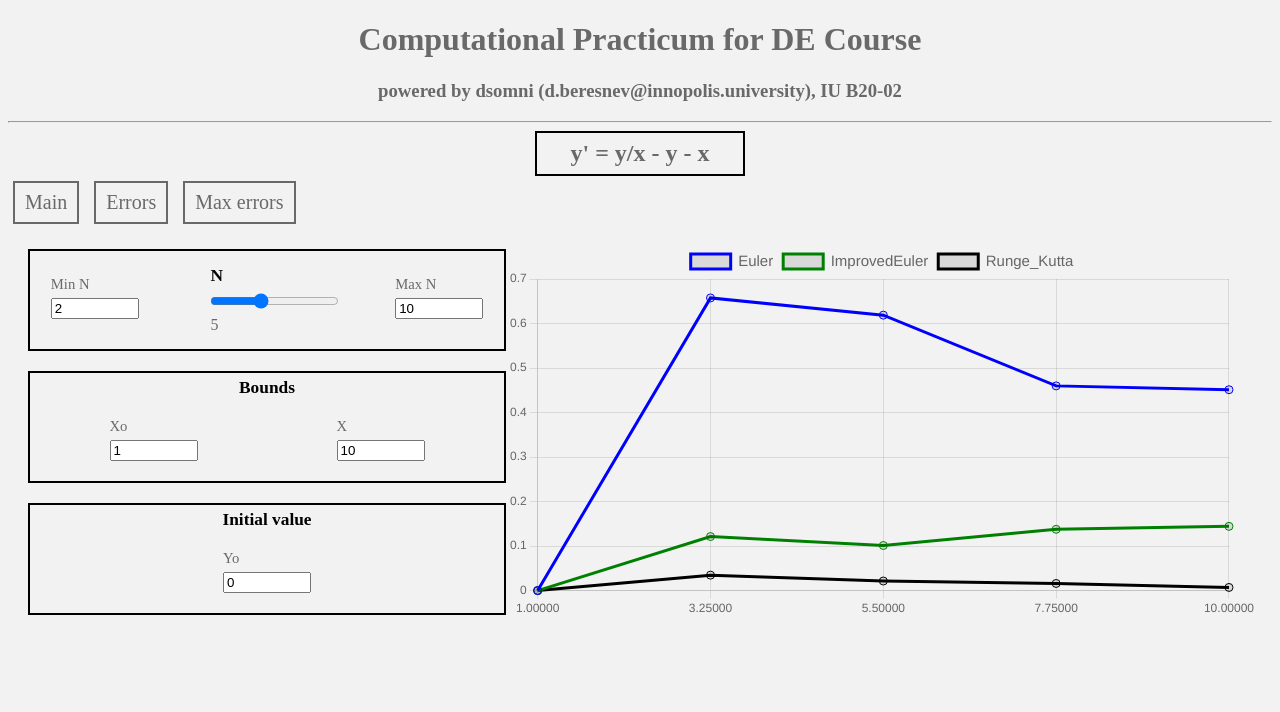
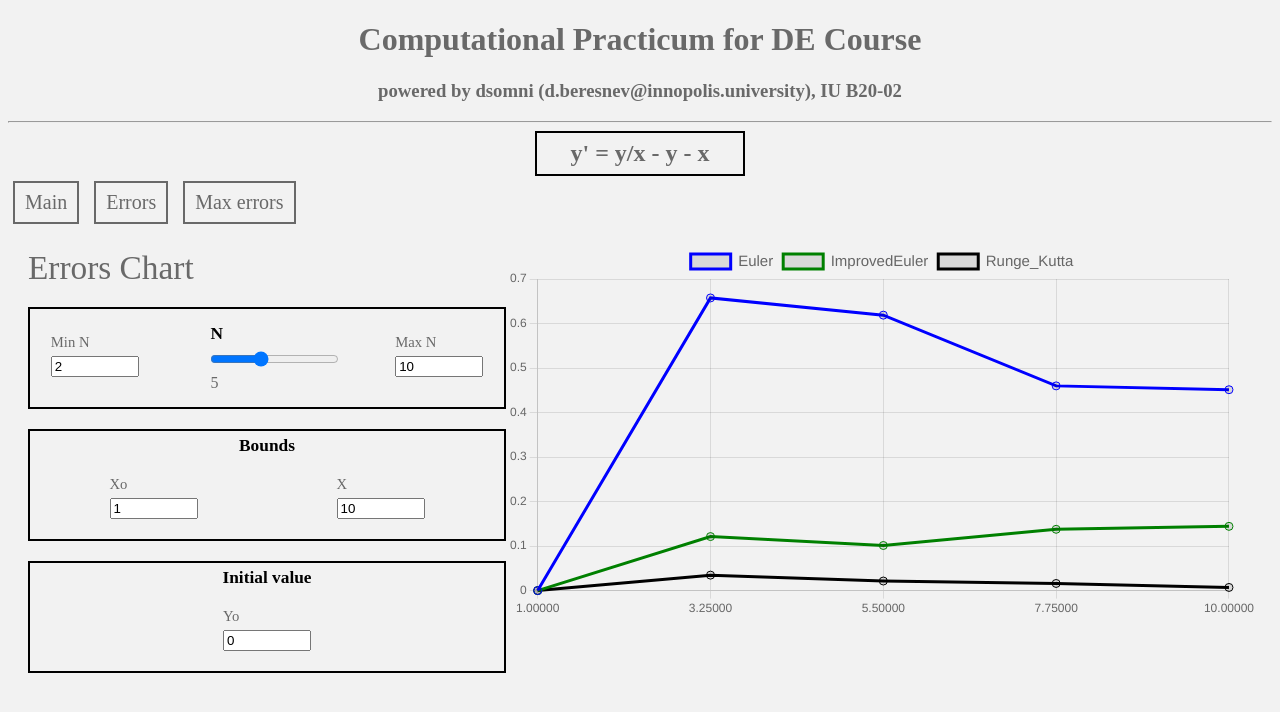
Before and after one commit to dsomni/de-practice, a React (Create React App) app: page /err in a window 1280 px wide. Shown: the top 712 px of the page. Built offline with nearby package versions, Linux system fonts and the light colour scheme.

Commit message:
Add [titles] charts

```diff
--- a/src/components/ErrorChart.tsx
+++ b/src/components/ErrorChart.tsx
@@ -25,6 +25,11 @@ const NavsWrapper = styled.div`
 const GlobalWrapper = styled.div`
     display: flex;
     flex-direction: row;
+`;
+
+const TitleWrapper = styled.span`
+    font-size: 25pt;
+    margin: 10px;
 `;
 
 
@@ -164,6 +169,7 @@ const ErrorChart: React.FunctionComponent = () => {
         <>
             <GlobalWrapper>
                 <NavsWrapper>
+                    <TitleWrapper>Errors Chart</TitleWrapper>
                     <StepsNumberNav
                         label={'N'}
                         onChangeN={(e: any) => stepNumberChanged(e)}
```
